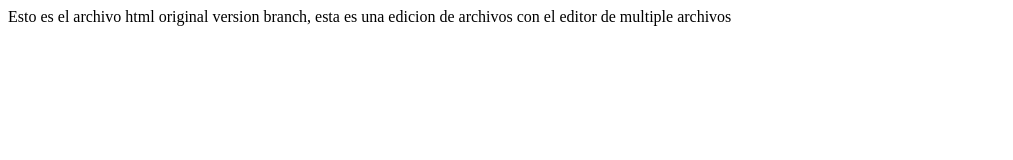
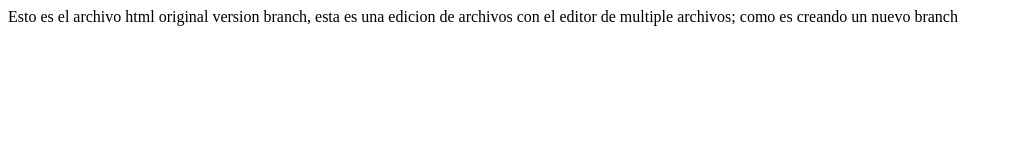
Before and after one commit to hansaparicio/gitflow-example, a plain HTML site: page index.html in a window 1280 px wide. Shown: the whole page, without its empty margins (0-1013 px from the left). Drawn offline with Linux system fonts and the light colour scheme.

Commit message:
nuevo cambio

```diff
--- a/index.html
+++ b/index.html
@@ -1 +1 @@
-<span>Esto es el archivo html original version branch, esta es una edicion de archivos con el editor de multiple archivos</span>
+<span>Esto es el archivo html original version branch, esta es una edicion de archivos con el editor de multiple archivos; como es creando un nuevo branch</span>
```
